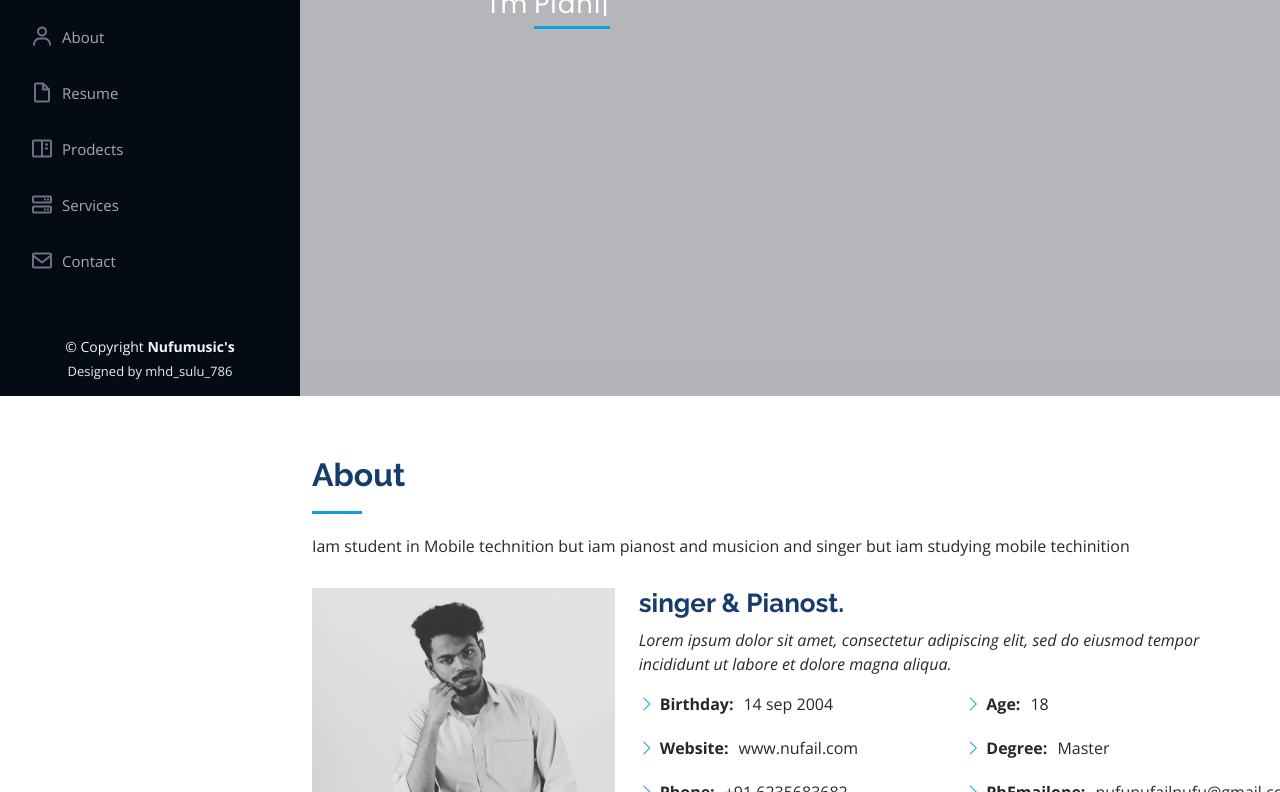
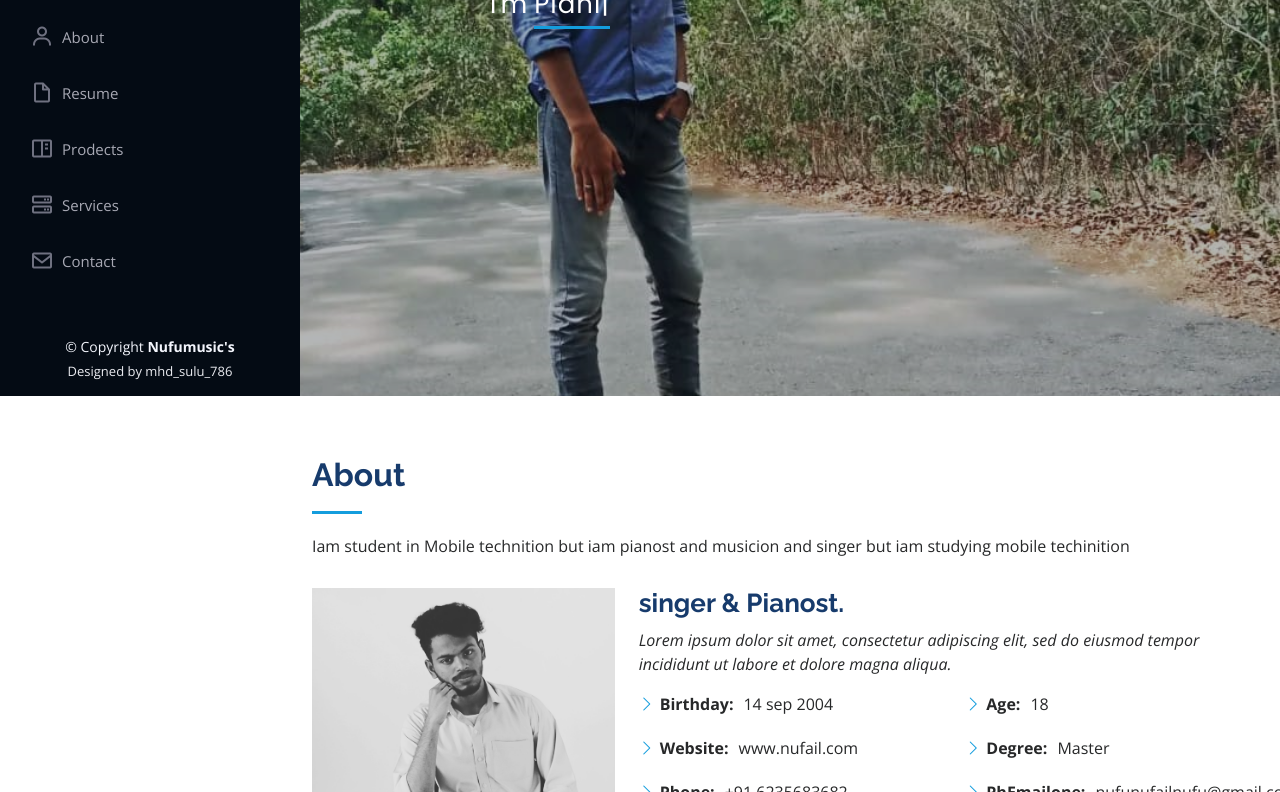
Before and after one commit to muhammedsulaimant/Nufail_nufu, a plain HTML site: page index.html in a window 1280 px wide. Shown: the part 404-1196 px from the top of the page. Drawn offline with nearby package versions, Linux system fonts and the light colour scheme; files whose address does not match are found by name.

Commit message:
Update style.css

```diff
--- a/style.css
+++ b/style.css
@@ -229,7 +229,7 @@ h6 {
 #hero {
   width: 100%;
   height: 100vh;
-  background: url("..\img\hero-bg.jpg") top center;
+  background: url("hero-bg.jpg") top center;
   background-size: cover;
 }
 
```
